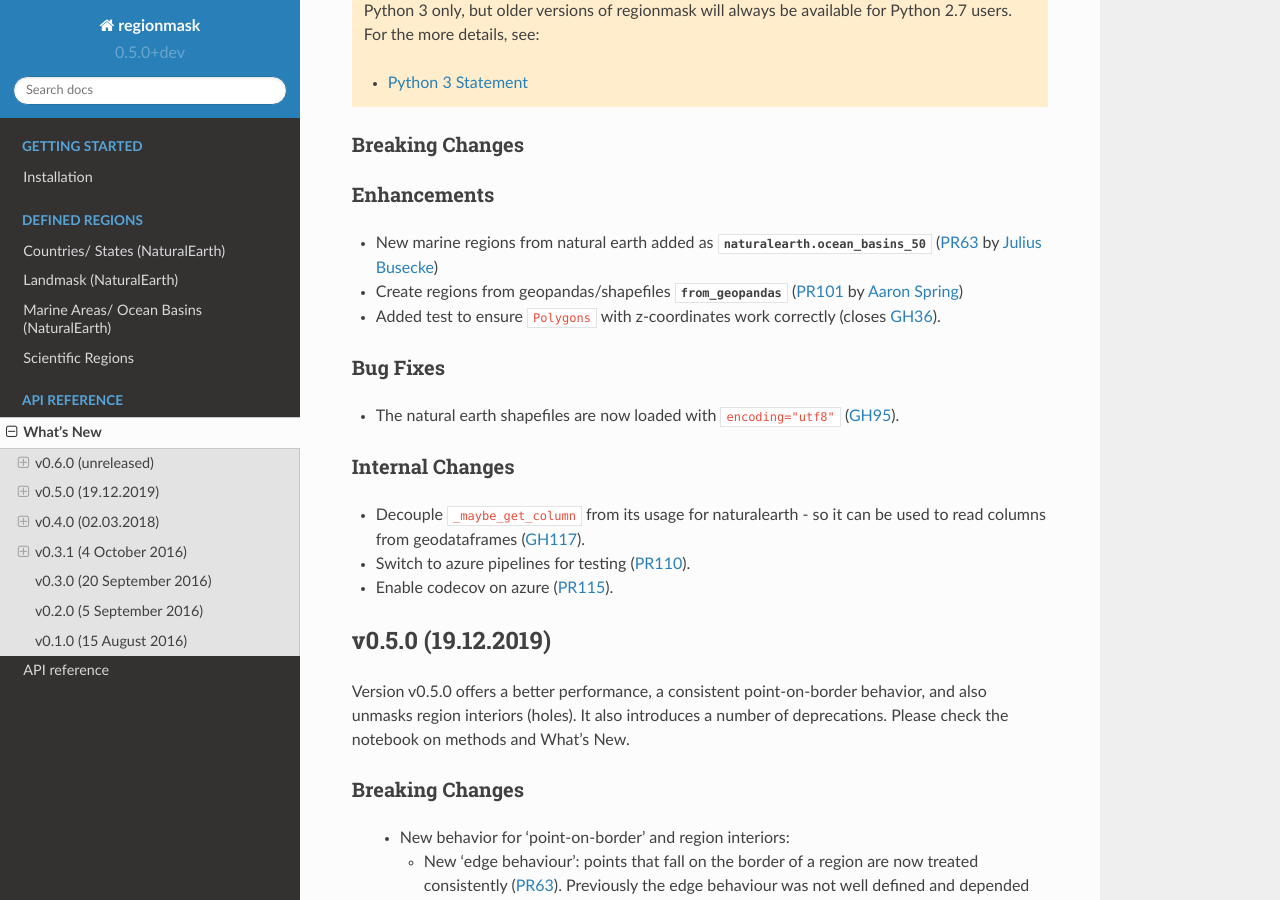
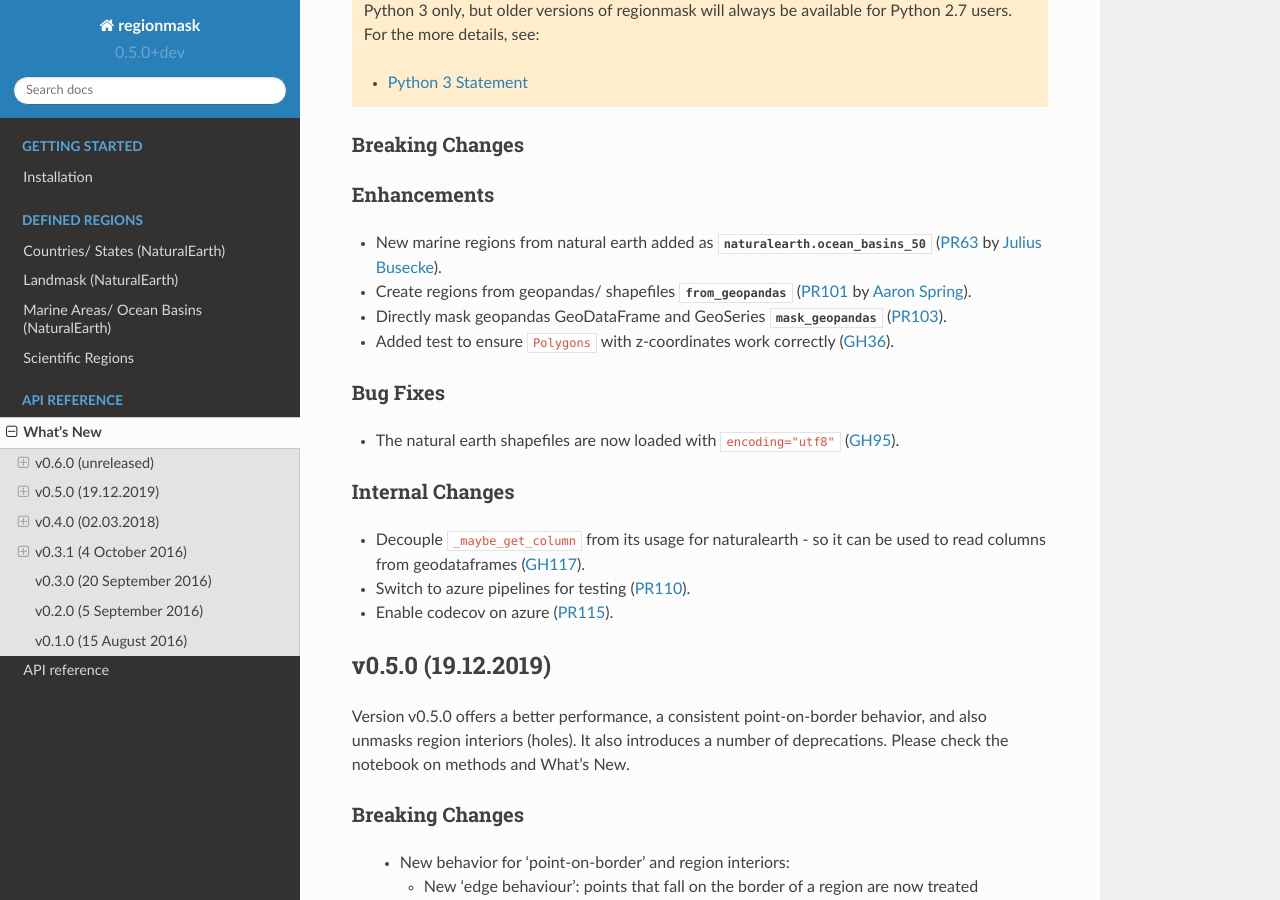
Before and after one commit to regionmask/regionmask, a Sphinx documentation site: the page built from docs/whats_new.rst, in a window 1280 px wide and 900 px high, scrolled down 406 px. Built offline with Sphinx 7.4.7 and the Read the Docs theme 2.0.0, drawn with Linux system fonts in a browser that asks for light colours; pages that are not in the unit, such as notebooks, are missing from menus.

Commit message:
add whats_new for 103

```diff
--- a/docs/whats_new.rst
+++ b/docs/whats_new.rst
@@ -30,10 +30,11 @@ Enhancements
 ~~~~~~~~~~~~
 
 - New marine regions from natural earth added as :py:attr:`naturalearth.ocean_basins_50`
-  (:pull:`63` by `Julius Busecke <https://github.com/jbusecke>`_)
-- Create regions from geopandas/shapefiles :py:attr:`from_geopandas`
-  (:pull:`101` by `Aaron Spring <https://github.com/aaronspring>`_)
-- Added test to ensure ``Polygons`` with z-coordinates work correctly (closes :issue:`36`).
+  (:pull:`63` by `Julius Busecke <https://github.com/jbusecke>`_).
+- Create regions from geopandas/ shapefiles :py:attr:`from_geopandas`
+  (:pull:`101` by `Aaron Spring <https://github.com/aaronspring>`_).
+- Directly mask geopandas GeoDataFrame and GeoSeries :py:attr:`mask_geopandas` (:pull:`103`).
+- Added test to ensure ``Polygons`` with z-coordinates work correctly (:issue:`36`).
 
 Bug Fixes
 ~~~~~~~~~
```
